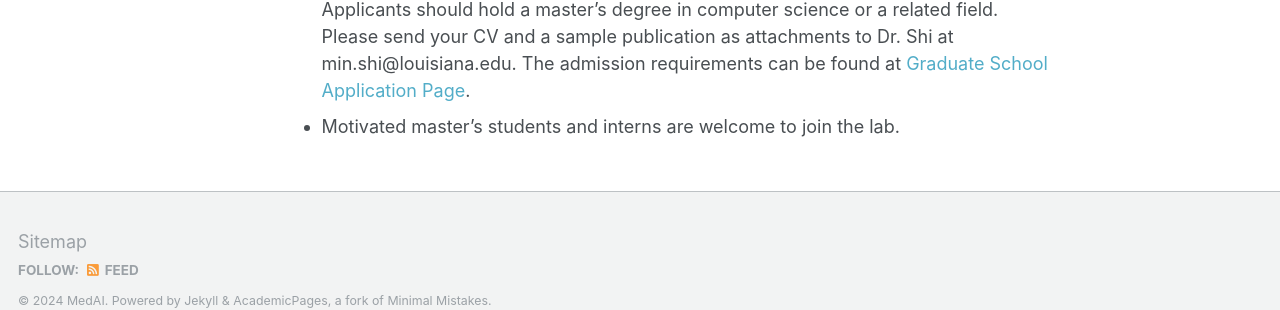
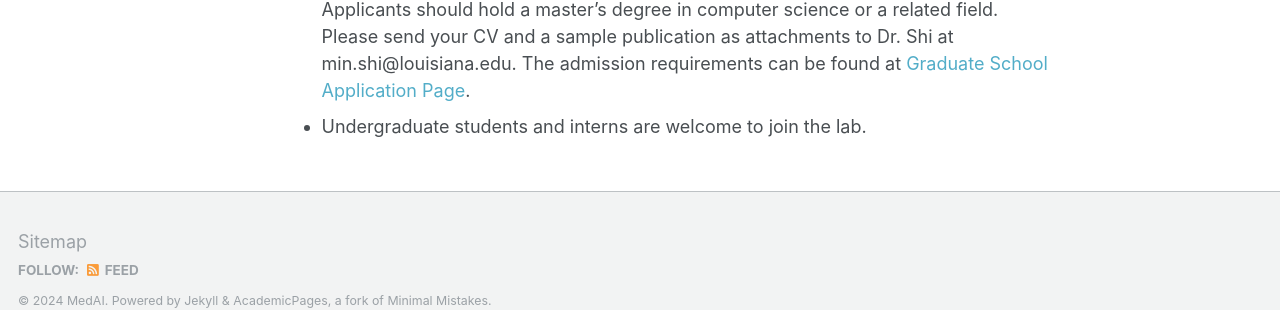
Before and after one commit to shiminxst/shiminxst.github.io, a Jekyll site: the page built from _pages/about.md, in a window 1280 px wide and 1000 px high. Shown: the part 653-963 px from the top of the window. Built offline with Jekyll 4.4.1, drawn with Linux system fonts in a browser that asks for light colours; some web fonts are replaced; formulas are drawn with MathJax 3.

Commit message:
Update about.md

```diff
--- a/_pages/about.md
+++ b/_pages/about.md
@@ -15,7 +15,7 @@ Our lab is dedicated to the interdisciplinary study of artificial intelligence (
 
 &#x1F4D9; $\color{DarkSalmon}{\textsf{JOIN US NOW!}}$
 - One GTA PhD position is available for Spring 2025. We are looking for creative, energetic, and committed students with a keen interest in medical AI research. Applicants should hold a master's degree in computer science or a related field. Please send your CV and a sample publication as attachments to Dr. Shi at min.shi@louisiana.edu. The admission requirements can be found at <a href="https://louisiana.edu/graduateschool/admissions/admissions-requirements" style="text-decoration: none;" target="_blank">Graduate School Application Page</a>.
-- Motivated master's students and interns are welcome to join the lab.
+- Undergraduate students and interns are welcome to join the lab.
 
 
 
```
